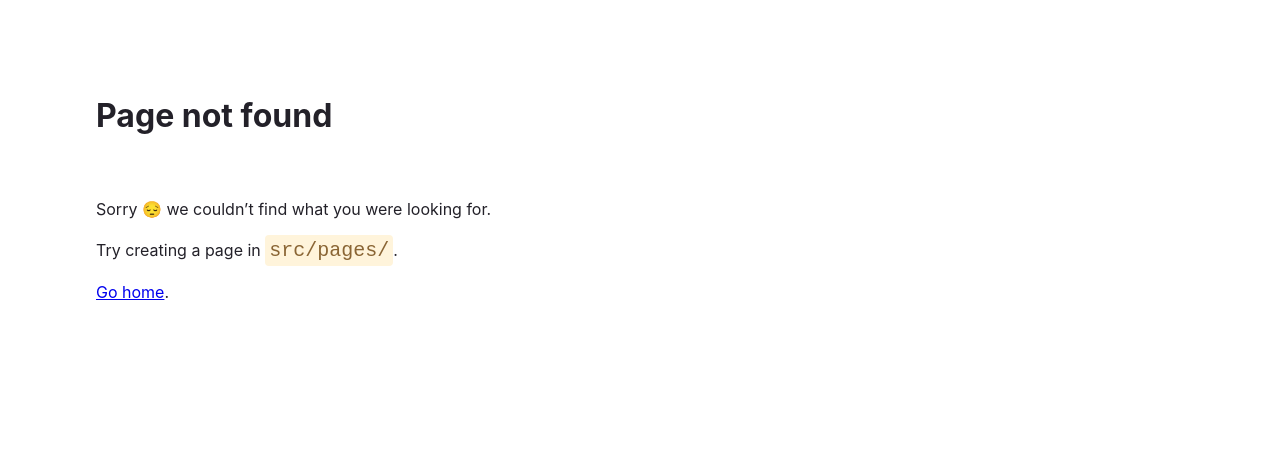
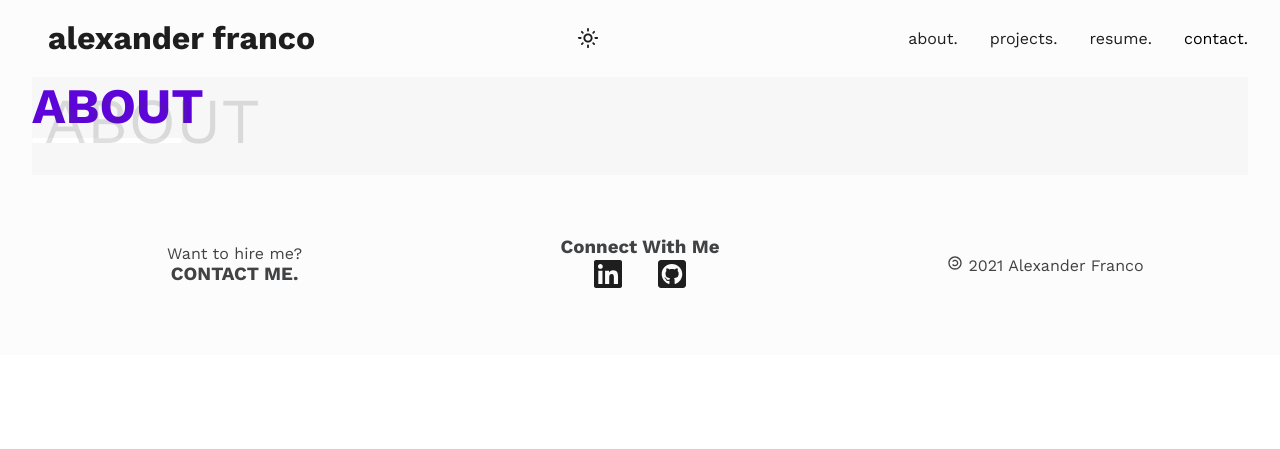
Before and after one commit to alexfranco12/my-portfolio, a Gatsby site: page /about in a window 1280 px wide. Before the commit this address had no page. Built offline with nearby package versions, Linux system fonts and the light colour scheme; Gatsby itself is replaced by a stand-in of ours; a web font is replaced by a local one.

Commit message:
added a light/dark mode

```diff
--- a/gatsby-browser.js
+++ b/gatsby-browser.js
@@ -1,5 +1,6 @@
 import * as React from "react"
-import { createGlobalStyle, ThemeProvider } from "styled-components";
+import { ThemeProvider } from "styled-components";
+import { GlobalStyles } from './src/styles'
 import Theme from './src/themes/theme';
 
 export const wrapRootElement = ({ element }) => {
@@ -9,17 +10,4 @@ export const wrapRootElement = ({ element }) => {
       {element}
     </ThemeProvider>
   )
-}
-
-const GlobalStyles = createGlobalStyle`
-  * {
-    box-sizing: border-box;
-    margin: 0;
-    padding: 0;
-  }
-  body, html {
-    font-family: ${props => props.theme.fonts.main};
-    height: 100%;
-    width: 100%;
-  }
-`;
+};
--- a/gatsby-ssr.js
+++ b/gatsby-ssr.js
@@ -1,5 +1,6 @@
 import * as React from "react"
-import { createGlobalStyle, ThemeProvider } from "styled-components";
+import { ThemeProvider } from "styled-components";
+import { GlobalStyles } from './src/styles'
 import Theme from './src/themes/theme';
 
 export const wrapRootElement = ({ element }) => {
@@ -9,17 +10,4 @@ export const wrapRootElement = ({ element }) => {
       {element}
     </ThemeProvider>
   )
-}
-
-const GlobalStyles = createGlobalStyle`
-  * {
-    box-sizing: border-box;
-    margin: 0;
-    padding: 0;
-  }
-  body, html {
-    font-family: ${props => props.theme.fonts.main};
-    height: 100%;
-    width: 100%;
-  }
-`;
+};
--- a/src/Layouts/MainLayout.js
+++ b/src/Layouts/MainLayout.js
@@ -1,18 +1,31 @@
-import React from "react";
-import styled from "styled-components";
+import React, { useState } from "react";
+import styled, { ThemeProvider } from "styled-components";
 import { InnerLayout } from ".";
 import { Footer, NavBar, Seo } from '../components'
+import { lightTheme, darkTheme } from '../themes/colors'
+import { MdOutlineLightMode } from 'react-icons/md'
 
 export const MainLayout = ({ children }) => {
+  const [ darkMode, setDarkMode ] = useState(false)
+
   return (
+    <ThemeProvider theme={darkMode ? darkTheme : lightTheme} >
       <MainLayoutStyled>
         <Seo />
         <NavBar />
+        <div
+          className="light-dark-mode"
+          onClick={() => setDarkMode(!darkMode)}
+        >
+        <div className="icon"><MdOutlineLightMode /></div>
+        </div>
         <InnerLayout>
           {children}
         </InnerLayout>
         <Footer />
       </MainLayoutStyled>
+    </ThemeProvider>
+
   );
 }
 
@@ -23,12 +36,33 @@ const MainLayoutStyled = styled.div`
   grid-template-rows: 4.8rem auto;
   gap: 0 2rem;
 
+  & .light-dark-mode {
+    grid-column: 6 / span 3;
+    grid-row: 1 / 1;
+    display: flex;
+    align-items: center;
+    justify-content: center;
+    cursor: pointer;
+    & .icon {
+      display: flex;
+      align-items: center;
+      justify-content: center;
+      & svg {
+        font-size: 1.375rem;
+        color: ${props => props.theme.colors.dark1};
+      }
+    }
+  }
+
   @media ${props => props.theme.breakpoints.tablet} {
     grid-template-columns: 0 repeat(6, 1fr) 0 ;
     grid-gap: 0 1rem;
+    & .light-dark-mode {
+      grid-column: 3 / span 2;
+    }
   }
 
   @media ${props => props.theme.breakpoints.mobile} {
-    grid-template-columns: 0 repeat(6, 1fr) 0;
+
   }
 `;
--- a/src/components/Landing.js
+++ b/src/components/Landing.js
@@ -26,12 +26,13 @@ const LandingStyled = styled.div`
   & .title {
     display: flex;
     transform: translateY(-45px);
+    color: ${props => props.theme.colors.dark1};
     & h1 {
       font-size: 8rem;
       text-transform: uppercase;
     }
     & .blink {
-      background-color: #000;
+      background-color: ${props => props.theme.colors.dark1};
       height: 9.5rem;
       width: 4rem;
       transform: translate(0, -15%);
--- a/src/components/NavItems.js
+++ b/src/components/NavItems.js
@@ -5,9 +5,9 @@ import { Link } from "gatsby";
 export const NavItems = () => {
   return (
     <NavItemsStyled>
-      <p>about.</p>
+      <Link to="/about">about.</Link>
       <Link to="/#projects">projects.</Link>
-      <Link to="resume">resume.</Link>
+      <Link to="/resume">resume.</Link>
       <p>contact.</p>
     </NavItemsStyled>
    );
--- a/src/components/ProjectItem.js
+++ b/src/components/ProjectItem.js
@@ -14,9 +14,15 @@ export const ProjectItem = ({ title, date, image, excerpt, repo}) => {
           <p className="card-body">
             {excerpt}
           </p>
-          <a href={repo} className="button" target="_blank" rel="noopender noreferrer">
-            <VscGithub />
-          </a>
+          <div className="button">
+            <a
+              href={repo}
+              target="_blank"
+              rel="noopender noreferrer"
+              > <VscGithub />
+            </a>
+          </div>
+
         </div>
       </div>
     </ProjectItemStyled>
@@ -59,16 +65,21 @@ const ProjectItemStyled = styled.div`
         margin: 1rem auto;
       }
       & .button {
-        display: flex;
-        justify-content: center;
-        justify-items: center;
         cursor: pointer;
-        display: inline;
+        width: 25%;
         text-decoration: none;
-        color: ${props => props.theme.colors.light2};
         background-color: ${props => props.theme.colors.accent1};
         padding: 0.25rem 1.25rem;
         border-radius: 0.25rem;
+        & a {
+          display: flex;
+          justify-content: center;
+          justify-items: center;
+          margin: .175rem auto;
+          & svg {
+            color: ${props => props.theme.colors.light2};
+          }
+        }
         &:hover,
         &:focus {
           background-color: ${props => props.theme.colors.main3};
--- a/src/components/Projects.js
+++ b/src/components/Projects.js
@@ -11,42 +11,42 @@ import purlieu from '../images/purlieu.png'
 export const Projects = () => {
   return (
     <ProjectsStyled>
-      <Title id="projects" title={"projects"} span={"projects"} />
-      <div className="projects">
+      <Title title={"projects"} span={"projects"} />
+      <div className="projects" id="projects">
         <ProjectItem
           title={'Dog Days'}
           date={'September 21, 2021'}
           image={dog_days}
           excerpt={"Lorem ipsum dolor sit amet consectetur adipisicing elit. Possimus cupiditate corporis laborum laboriosam deleniti id aliquam velit, esse quod cum."}
-          repo={''}
+          repo={'https://github.com/alexfranco12/hackathon-group2-sep2021-frontend'}
         />
         <ProjectItem
           title={'Ninja Survival'}
           date={'June 14, 2021'}
           image={ninja_game}
           excerpt={"Lorem ipsum dolor sit amet consectetur adipisicing elit. Possimus cupiditate corporis laborum laboriosam deleniti id aliquam velit, esse quod cum."}
-          repo={''}
+          repo={'https://github.com/alexfranco12/survival-ninja-game'}
         />
         <ProjectItem
           title={'Lettuce Eat'}
           date={'June 14, 2021'}
           image={lettuce}
           excerpt={"Lorem ipsum dolor sit amet consectetur adipisicing elit. Possimus cupiditate corporis laborum laboriosam deleniti id aliquam velit, esse quod cum."}
-          repo={''}
+          repo={'https://github.com/alexfranco12/lettuce_eat_frontend'}
         />
         <ProjectItem
           title={'Purlieu'}
           date={'June 14, 2021'}
           image={purlieu}
           excerpt={"Lorem ipsum dolor sit amet consectetur adipisicing elit. Possimus cupiditate corporis laborum laboriosam deleniti id aliquam velit, esse quod cum."}
-          repo={''}
+          repo={'https://github.com/alexfranco12/Project3-Frontend'}
         />
         <ProjectItem
           title={'Mise En Place'}
           date={'June 14, 2021'}
           image={mise}
           excerpt={"Lorem ipsum dolor sit amet consectetur adipisicing elit. Possimus cupiditate corporis laborum laboriosam deleniti id aliquam velit, esse quod cum."}
-          repo={''}
+          repo={'https://github.com/alexfranco12/mise-en-place'}
         />
         <ProjectItem
           title={'Towers of Hanoi'}
--- /dev/null
+++ b/src/pages/about.js
@@ -0,0 +1,18 @@
+import * as React from 'react'
+import styled from 'styled-components';
+import { Title } from '../components';
+import { MainLayout } from '../Layouts';
+
+const AboutPage = () => {
+  return (
+    <MainLayout>
+      <AboutPageStyled>
+        <Title title={"about"} span={"about"} />
+      </AboutPageStyled>
+    </MainLayout>
+   );
+}
+
+export default AboutPage;
+
+const AboutPageStyled = styled.div``;
--- /dev/null
+++ b/src/styles/GlobalStyles.js
@@ -0,0 +1,15 @@
+import React from "react";
+import { createGlobalStyle } from "styled-components";
+
+export const GlobalStyles = createGlobalStyle`
+  * {
+    box-sizing: border-box;
+    margin: 0;
+    padding: 0;
+  }
+  body, html {
+    font-family: ${props => props.theme.fonts.main};
+    height: 100%;
+    width: 100%;
+  }
+`;
--- a/src/styles/index.js
+++ b/src/styles/index.js
@@ -1 +1,2 @@
+export * from './GlobalStyles'
 export * from './Typography'
--- /dev/null
+++ b/src/themes/colors.js
@@ -0,0 +1,31 @@
+export const lightTheme = {
+  colors: {
+    main1: "#5D04D9",
+    main2: "#5204BF",
+    main3: "#260259",
+    accent1: "#205949",
+    accent2: "#638C0B",
+    dark1: "hsl(227, 2%, 12%)",
+    dark2: "hsl(227, 2%, 26%)",
+    dark3: "hsl(227, 2%, 64%)",
+    light1: "hsl(0, 0%, 99%)",
+    light2: "hsl(0, 0%, 97%)",
+    light3: "hsl(0, 0%, 83%)",
+  },
+}
+
+export const darkTheme = {
+  colors: {
+    main1: "#5D04D9",
+    main2: "#5204BF",
+    main3: "#260259",
+    accent1: "#205949",
+    accent2: "#638C0B",
+    light1: "hsl(227, 2%, 12%)",
+    light2: "hsl(227, 2%, 26%)",
+    light3: "hsl(227, 2%, 64%)",
+    dark1: "hsl(0, 0%, 99%)",
+    dark2: "hsl(0, 0%, 97%)",
+    dark3: "hsl(0, 0%, 83%)",
+  },
+}
--- a/src/themes/theme.js
+++ b/src/themes/theme.js
@@ -3,19 +3,6 @@ const Theme = {
     main: "Work Sans, sans-serif",
     button: "Odor Mean Chey, serif",
     code: "Roboto Mono, monospace",
-  },
-  colors: {
-    main1: "#5D04D9",
-    main2: "#5204BF",
-    main3: "#260259",
-    accent1: "#205949",
-    accent2: "#638C0B",
-    dark1: "hsl(227, 2%, 12%)",
-    dark2: "hsl(227, 2%, 26%)",
-    dark3: "hsl(227, 2%, 64%)",
-    light1: "hsl(0, 0%, 99%)",
-    light2: "hsl(0, 0%, 97%)",
-    light3: "hsl(0, 0%, 83%)",
   },
   breakpoints: {
     mobile: "only screen and (max-width:425px)",
@@ -39,4 +26,4 @@ const Theme = {
   },
 }
 
-export default Theme
+export default Theme;
```
Also changed, not shown: src/pages/resume.js (+9 -0 lines), 1 other file. Lines whose indentation alone changed are shown as unchanged.
